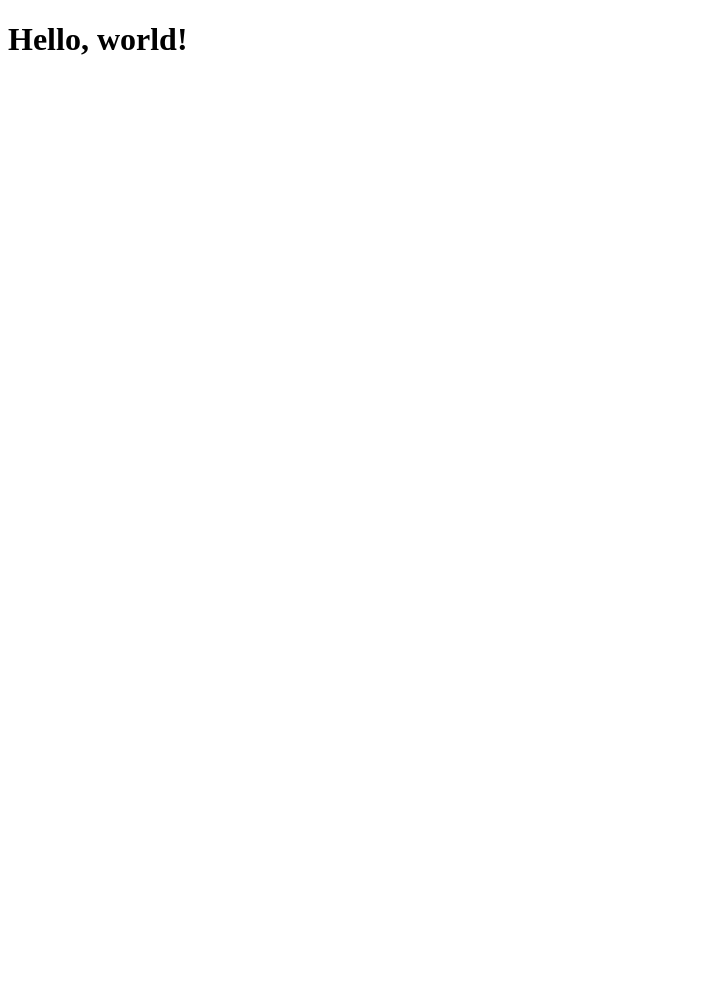
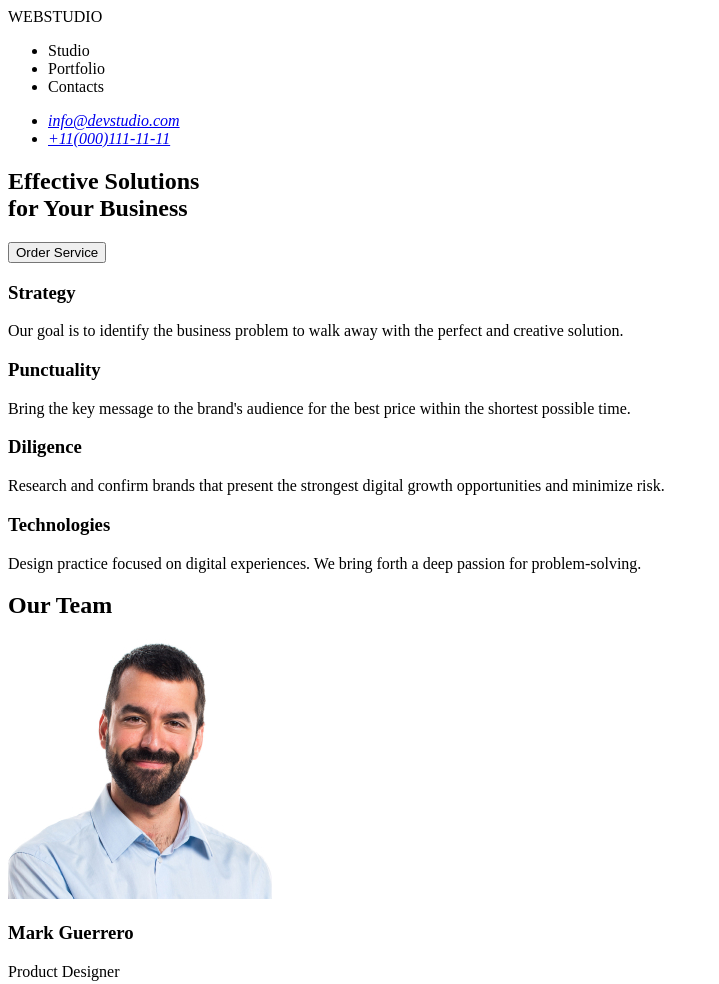
Before and after one commit to AlenaHavaleshko/goit-markup-hw-01, a plain HTML site: page index.html in a window 1280 px wide. Shown: the top 984 px of the page, without its empty margins (0-719 px from the left). Before the commit the page ends 800 px from the top, so only its background shows below. Drawn offline with Linux system fonts and the light colour scheme.

Commit message:
project_html

```diff
--- a/index.html
+++ b/index.html
@@ -6,8 +6,124 @@
     <title>Document</title>
   </head>
   <body>
- <h1>Hello, world!
+    <header>
+      <a>WEBSTUDIO</a>
+      <nav>
+        <ul>
+          <li>
+            <a>Studio</a>
+          </li>
+          <li>
+            <a>Portfolio</a>
+          </li>
+          <li>
+            <a>Contacts</a>
+          </li>
+        </ul>
+        <address>
+          <ul>
+            <li><a href="mailto:info@devstudio.com">info@devstudio.com</a></li>
+            <li><a href="tel:+110001111111">+11(000)111-11-11</a></li>
+          </ul>
+        </address>
+      </nav>
+    </header>
+    <main>
+      <section>
+        <div>
+          <h1>
+            Effective Solutions <br>
+            for Your Business
+          </h1>
+          <button type="button">Order Service</button>
+        </div>
+      </section>
+      <section>
+        <div>
+          <div>
+            <h3>Strategy</h3>
+            <p>
+              Our goal is to identify the business problem to walk away with the
+              perfect and creative solution.
+            </p>
+          </div>
+          <div>
+            <h3>Punctuality</h3>
+            <p>
+              Bring the key message to the brand's audience for the best price
+              within the shortest possible time.
+            </p>
+          </div>
+          <div>
+            <h3>Diligence</h3>
+            <p>
+              Research and confirm brands that present the strongest digital
+              growth opportunities and minimize risk.
+            </p>
+          </div>
+          <div>
+            <h3>Technologies</h3>
+            <p>
+              Design practice focused on digital experiences. We bring forth a
+              deep passion for problem-solving.
+            </p>
+          </div>
+        </div>
+      </section>
+      <section>
+        <div>
+          <h2>Our Team</h2>
+          <div>
+            <img
+              src="./images/mark_guerrero.jpg"
+              width="264"
+              height="260"
+              alt="mark_guerrero"
+            >
+            <h3>Mark Guerrero</h3>
+            <p>Product Designer</p>
+          </div>
 
- </h1>
+          <div>
+            <img src="./images/tom_ford.jpg"
+             width="264"
+             height="260"
+             alt="tom_ford"
+            >
+            <h3>Tom Ford</h3>
+            <p>Frontend Developer</p>
+          </div>
+
+          <div>
+            <img
+              src="./images/camila_garcia.jpg"
+              width="264"
+              height="260"
+              alt="camila_garcia"
+            >
+            <h3>Camila Garcia</h3>
+            <p>Marketing</p>
+          </div>
+
+          <div>
+            <img
+              src="./images/daniel_wilson.jpg"
+              width="264"
+              height="260"
+              alt="daniel_wilson"
+            >
+            <h3>Daniel Wilson</h3>
+            <p>UI Designer</p>
+          </div>
+        </div>
+      </section>
+    </main>
+    <footer>
+      <a>WEBSTUDIO</a>
+      <p>
+        Increase the flow of customers and sales for your business with digital
+        marketing & growth solutions.
+      </p>
+    </footer>
   </body>
 </html>
```
Also changed, not shown: .prettierrc.json (added), images/camila_garcia.jpg (added), images/daniel_wilson.jpg (added), images/mark_guerrero.jpg (added), images/tom_ford.jpg (added). Lines whose indentation alone changed are shown as unchanged.
